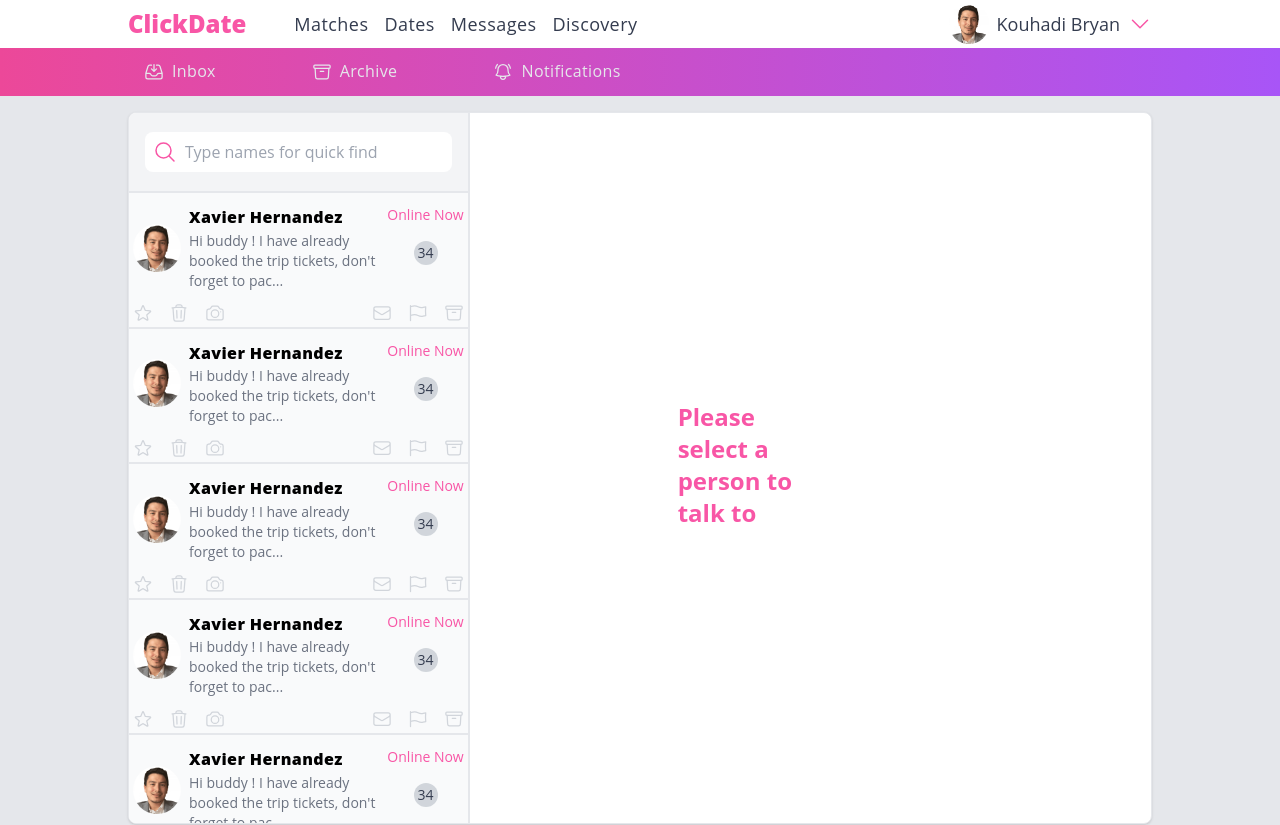
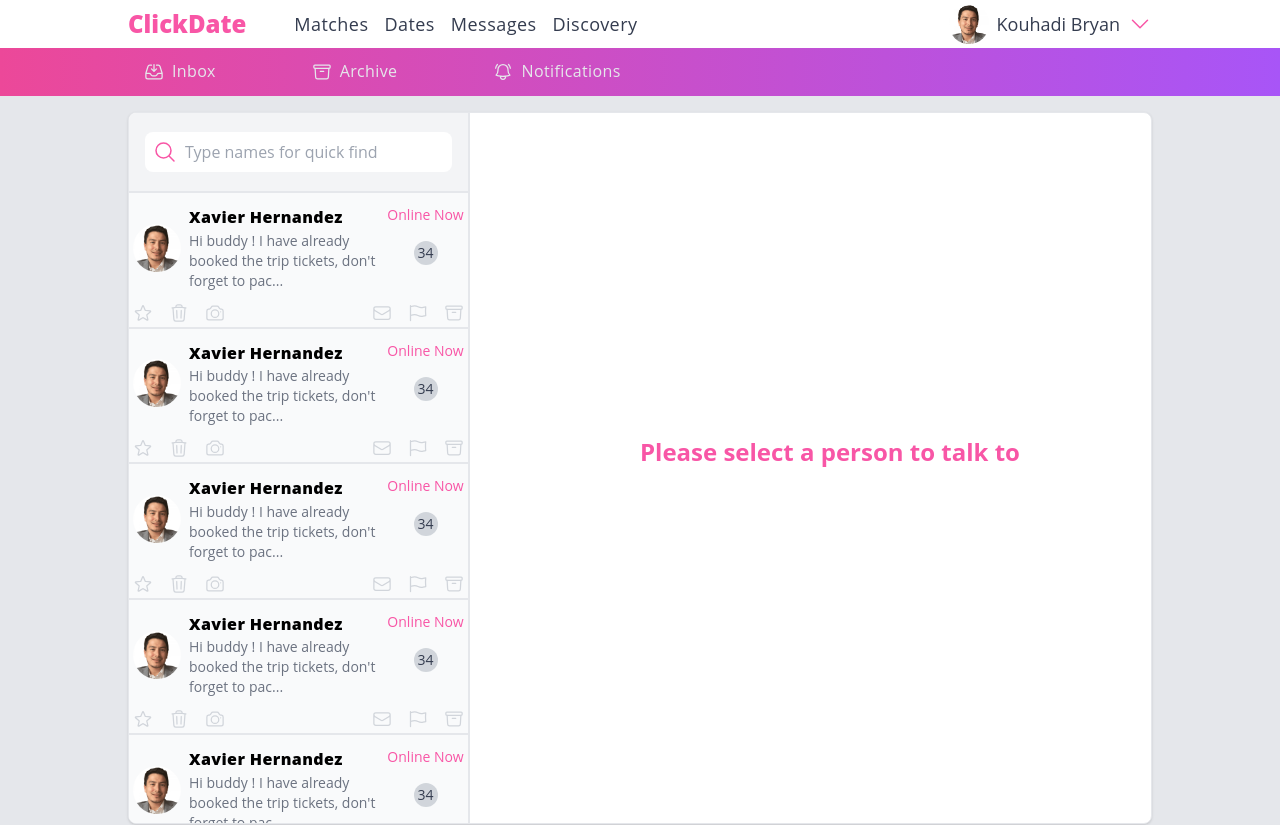
Before and after one commit to abdelrany/Dating-web-App, a Next.js app in the folder front-end/: page /messages in a window 1280 px wide. Shown: the top 825 px of the page. Built offline with nearby package versions, Linux system fonts and the light colour scheme.

Commit message:
style: added margin

```diff
--- a/front-end/app/messages/page.tsx
+++ b/front-end/app/messages/page.tsx
@@ -62,7 +62,7 @@ const Messages:NextPage = (props: Props) => {
                   <MsgInputBox/>
             </div>
             {/* we render this message when there is not chat selected */}
-            <h1 className={`${ChatBox && "hidden"} text-primary text-2xl font-bold mt-72 ml-52`}>
+            <h1 className={`${ChatBox && "hidden"} text-primary text-2xl font-bold absolute bottom-[50%] left-[50%] text-center`}>
                   Please select a person to talk to
             </h1>
       </div>
```
